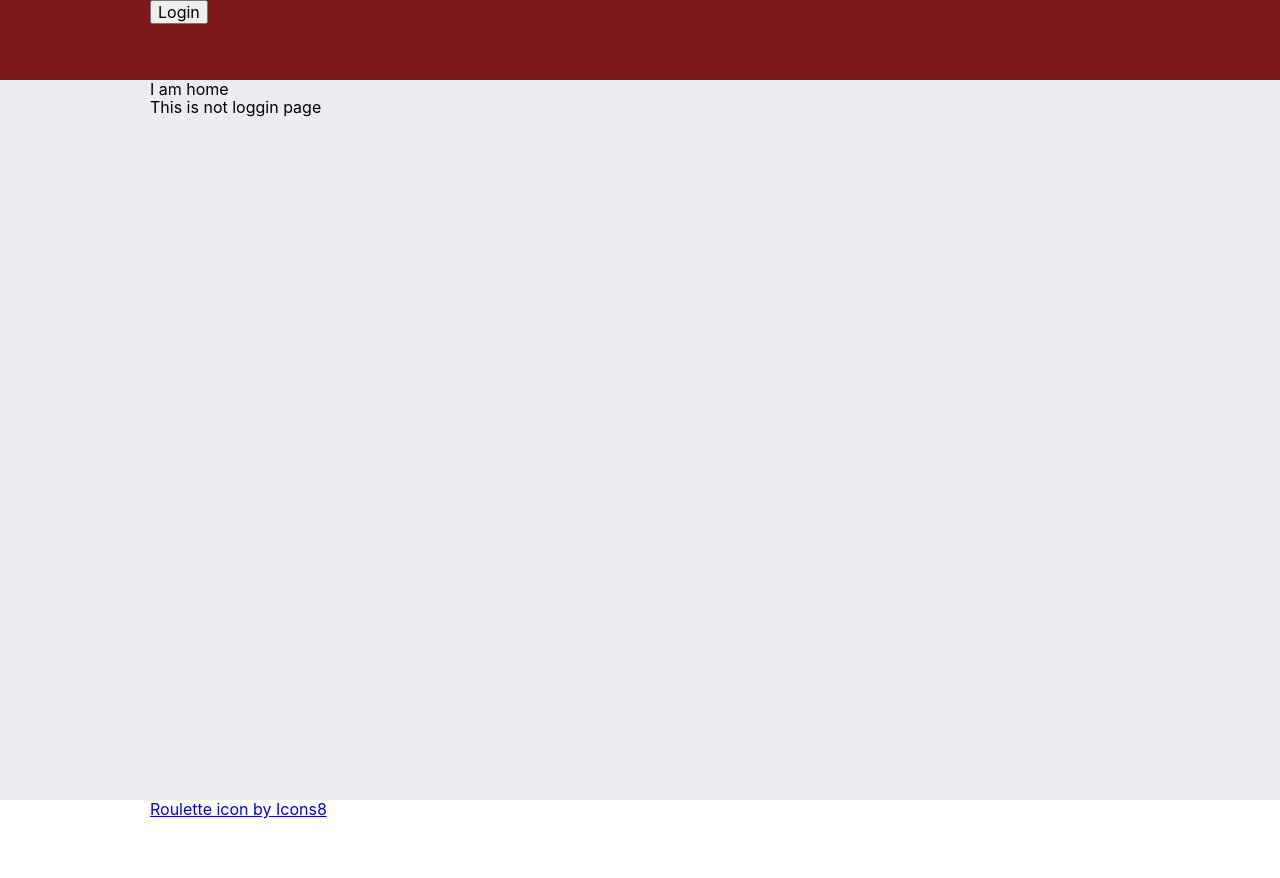
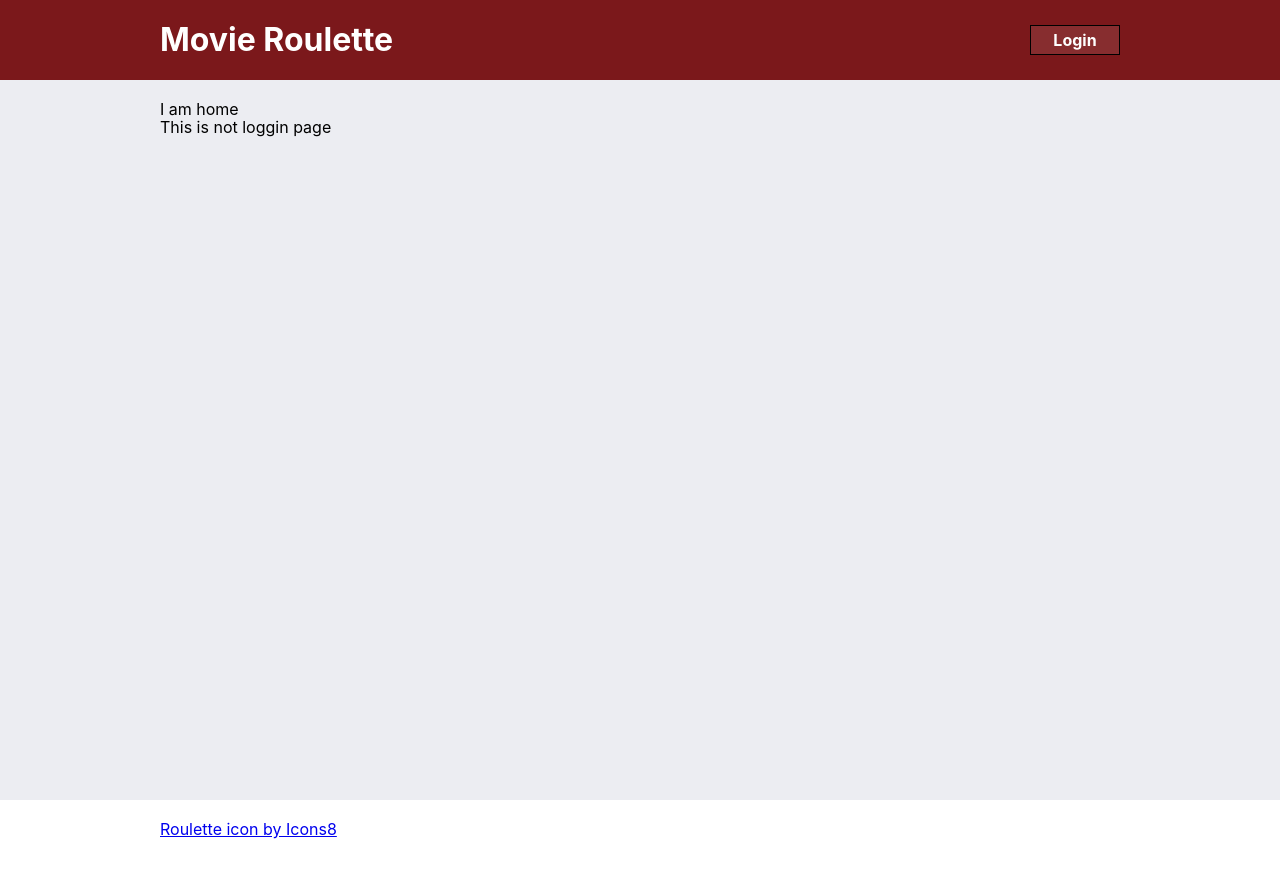
Before and after one commit to ffey23/movie-roulette, a React (Create React App) app: page / in a window 1280 px wide. Built offline with nearby package versions, Linux system fonts and the light colour scheme; no server answers.

Commit message:
styles header

```diff
--- a/src/App.js
+++ b/src/App.js
@@ -18,8 +18,12 @@ const App = () => {
       <Router>
         <div className="App">
           <header className="App__header">
-            <div className="App__container">
-              <AuthButton className="App__header-auth-button"/>
+            <div className="App__container App__container--header">
+              <h1 className="App__title">
+                <span className="App__title--big">Movie Roulette</span>
+                <span className="App__title--small">MR</span>
+              </h1>
+              <AuthButton />
             </div>
           </header>
           <main className="App__main">
--- a/src/App.scss
+++ b/src/App.scss
@@ -1,20 +1,57 @@
 @import 'assets/base.scss';
+@import 'assets/variables.scss';
+@import 'assets/mixins.scss';
 @import 'assets/icomoon/style.scss';
 
 .App__container {
-  max-width: 980px;
+  max-width: $lg;
+  padding: 20px;
   margin: auto;
 }
 
 .App__header {
-  height: 80px;
-  background-color: #7b181b;
-  color: #fff;
+  height: 44px;
+  background-color: $c-primary;
+  color: $c-primary-text;
+  @include fromLg {
+    height: 80px;
+  }
+}
+
+.App__container--header {
+  height: 100%;
+  display: flex;
+  justify-content: space-between;
+  align-items: center;
+}
+
+.App__title--big {
+  display: none;
+  @include fromLg {
+    display: block;
+  }
+}
+
+.App__title--small {
+  @include fromLg {
+    display: none;
+  }
+}
+
+.App__header .auth__button {
+  .button {
+    border: 1px solid #000;
+    height: 30px;
+    width: 90px;
+    background-color: $c-primary-light;
+    color: $c-primary-text;
+    font-weight: bold;
+  }
 }
 
 .App__main {
   min-height: calc(100vh - 80px);
-  background-color: #ECEDF2;
+  background-color: $c-neutral-light;
   /*
     CONSIDER: adding popcorn background image
     Code in next comment isn't optimal in all situations
```
